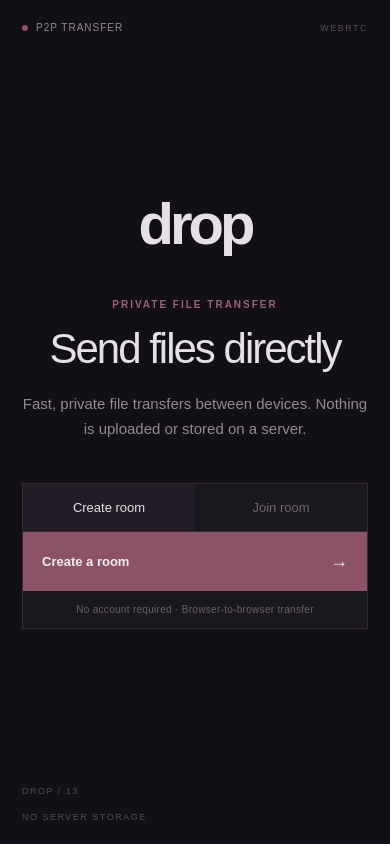
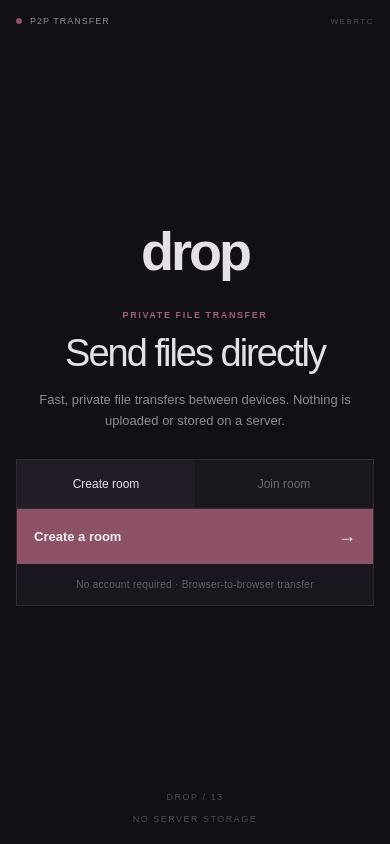
Before and after one commit to Viinuthaa/drop, a Next.js app: page / in a window 390 px wide. Built offline with nearby package versions, Linux system fonts and the light colour scheme; no server answers.

Commit message:
polish mobile and responsive layout

```diff
--- a/app/globals.css
+++ b/app/globals.css
@@ -113,6 +113,7 @@
 
 .tabs button {
   flex: 1;
+  min-height: 50px;
   padding: 16px;
   border: 0;
   background: transparent;
@@ -127,6 +128,7 @@
 
 .primary-button {
   width: 100%;
+  min-height: 56px;
   display: flex;
   align-items: center;
   justify-content: space-between;
@@ -198,6 +200,7 @@
   color: #e5e0e5;
   font-size: 38px;
   letter-spacing: 6px;
+  overflow-wrap: anywhere;
 }
 
 .connection-state {
@@ -211,6 +214,7 @@
 .connection-dot {
   width: 6px;
   height: 6px;
+  flex: 0 0 auto;
   border-radius: 50%;
   background: #8c5268;
 }
@@ -226,6 +230,11 @@
   padding: 14px;
   border: 1px solid #332b36;
   background: #1a171f;
+}
+
+.qr-code svg {
+  max-width: 100%;
+  height: auto;
 }
 
 .disconnect-state {
@@ -245,6 +254,7 @@
   padding: 13px;
   color: #665f69;
   font-size: 10px;
+  line-height: 1.5;
   letter-spacing: 0.3px;
 }
 
@@ -331,6 +341,9 @@
 }
 
 .file-item button {
+  flex: 0 0 auto;
+  min-width: 36px;
+  min-height: 36px;
   border: 0;
   background: transparent;
   color: #706873;
@@ -347,6 +360,7 @@
 }
 
 .file-item a {
+  flex: 0 0 auto;
   color: #b47a92;
   font-size: 11px;
   text-decoration: none;
@@ -406,35 +420,43 @@
   letter-spacing: 1.5px;
 }
 
-@media (max-width: 600px) {
+@media (max-width: 700px) {
   .page {
+    padding: 20px;
+  }
+
+  .hero {
+    padding: 54px 0;
+  }
+
+  .brand {
+    margin-bottom: 32px;
+    font-size: 60px;
+    letter-spacing: -3px;
+  }
+
+  h1 {
+    font-size: clamp(38px, 11vw, 52px);
+    letter-spacing: -2px;
+  }
+
+  .hero-text {
+    max-width: 400px;
+    margin-bottom: 32px;
+    font-size: 14px;
+  }
+
+  .panel {
+    width: 100%;
+  }
+
+  .room-created {
     padding: 22px;
   }
 
-  .hero {
-    padding: 60px 0;
-  }
-
-  .brand {
-    font-size: 58px;
-  }
-
-  h1 {
-    font-size: 42px;
-    letter-spacing: -2px;
-  }
-
-  .join-form {
-    flex-direction: column;
-  }
-
-  .join-form .primary-button {
-    width: 100%;
-  }
-
   .room-created strong {
-    font-size: 34px;
-    letter-spacing: 5px;
+    font-size: clamp(30px, 9vw, 38px);
+    letter-spacing: 4px;
   }
 
   .file-transfer {
@@ -442,11 +464,160 @@
   }
 
   .dropzone {
-    padding: 38px 16px;
+    padding: 42px 16px;
+  }
+}
+
+@media (max-width: 520px) {
+  .page {
+    padding: 16px;
+  }
+
+  .navbar {
+    font-size: 8px;
+  }
+
+  .status {
+    font-size: 9px;
+  }
+
+  .hero {
+    padding: 46px 0 38px;
+  }
+
+  .brand {
+    margin-bottom: 28px;
+    font-size: 54px;
+  }
+
+  .eyebrow {
+    margin-bottom: 14px;
+    font-size: 9px;
+    letter-spacing: 1.6px;
+  }
+
+  h1 {
+    font-size: 38px;
+  }
+
+  .hero-text {
+    margin: 18px auto 28px;
+    padding: 0 8px;
+    font-size: 13px;
+    line-height: 1.55;
+  }
+
+  .tabs button {
+    min-height: 48px;
+    padding: 14px 8px;
+    font-size: 12px;
+  }
+
+  .join-form {
+    flex-direction: column;
+    padding: 10px;
+  }
+
+  .join-form input {
+    width: 100%;
+    min-height: 52px;
+    text-align: center;
+    letter-spacing: 2px;
+  }
+
+  .join-form .primary-button {
+    width: 100%;
+  }
+
+  .primary-button {
+    min-height: 54px;
+    padding: 17px;
+  }
+
+  .room-created {
+    padding: 20px 16px;
+    text-align: center;
+  }
+
+  .room-created strong {
+    font-size: 31px;
+    letter-spacing: 3px;
+  }
+
+  .connection-state {
+    justify-content: center;
+  }
+
+  .qr-code {
+    margin: 18px 0;
+  }
+
+  .disconnect-state {
+    padding: 22px 16px;
+    text-align: center;
+  }
+
+  .file-transfer {
+    padding: 12px;
+  }
+
+  .dropzone {
+    padding: 36px 12px;
+  }
+
+  .drop-icon {
+    margin-bottom: 12px;
+    font-size: 26px;
+  }
+
+  .dropzone strong {
+    font-size: 13px;
+  }
+
+  .file-item {
+    padding: 12px;
+    gap: 10px;
+  }
+
+  .file-item strong {
+    max-width: 190px;
+  }
+
+  .file-item a {
+    font-size: 10px;
+  }
+
+  .transfer-progress {
+    padding: 14px;
   }
 
   footer {
-    gap: 16px;
+    gap: 12px;
+    align-items: center;
     flex-direction: column;
+    padding-bottom: 4px;
   }
 }
+
+@media (max-width: 360px) {
+  .page {
+    padding: 12px;
+  }
+
+  .brand {
+    font-size: 48px;
+  }
+
+  h1 {
+    font-size: 34px;
+  }
+
+  .room-created strong {
+    font-size: 27px;
+    letter-spacing: 2px;
+  }
+
+  .file-item strong {
+    max-width: 145px;
+  }
+}
```
